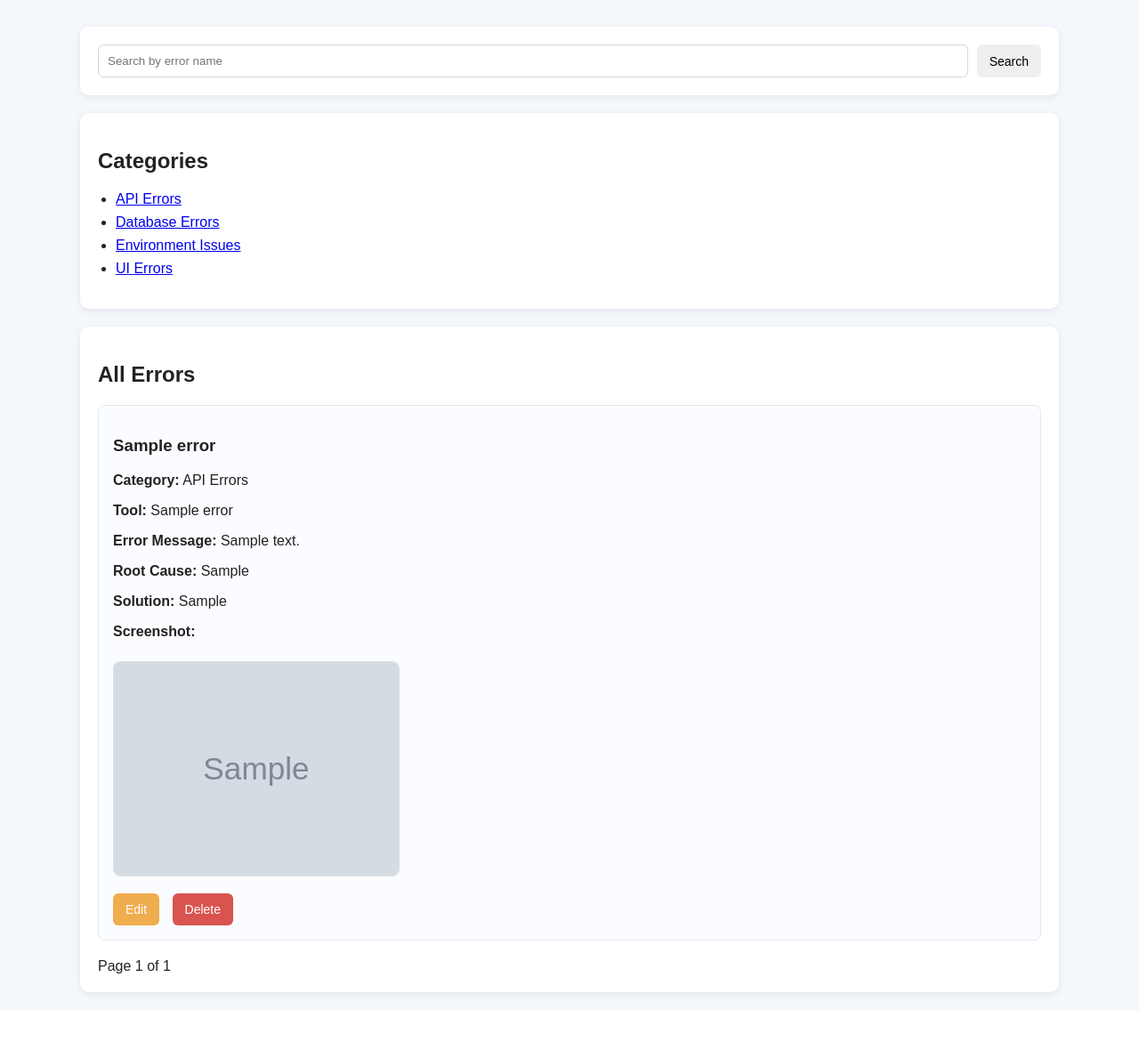
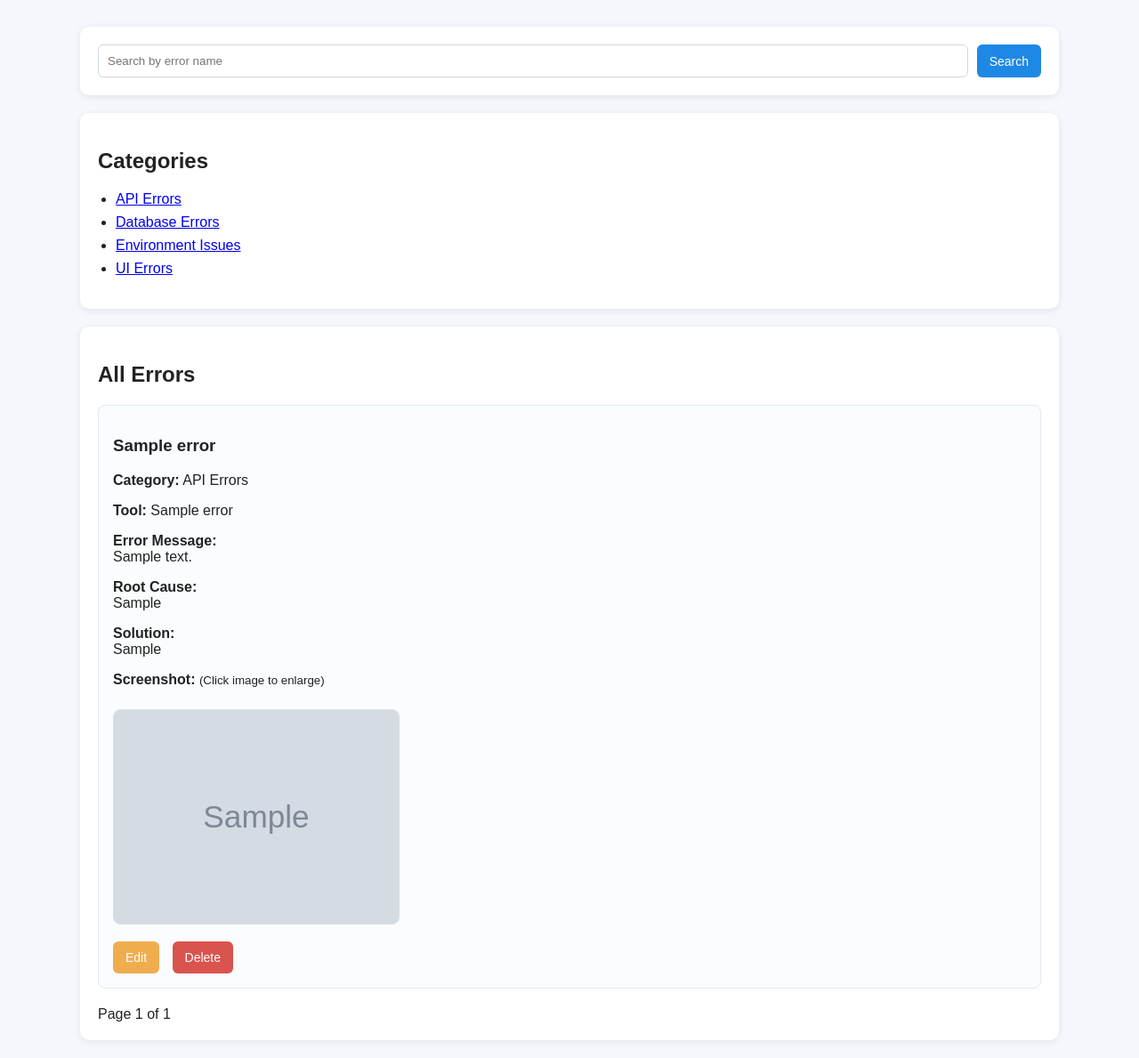
Before and after one commit to AvelaNoganta/MyAutomationErrorsHub, a Flask app: page / in a window 1280 px wide. Shown: the part 105-1294 px from the top of the page at 89% size. Before the commit the page ends 1228 px from the top, so only its background shows below. Run offline with Flask 3, Linux system fonts and the light colour scheme; data comes from the database, SQL or seed files in the repository; tables that the repository leaves empty hold one stand-in row (values such as "Sample post"); grey boxes marked "Sample" are stand-in pictures.

Commit message:
Making the images to be clickable

```diff
--- a/static/style.css
+++ b/static/style.css
@@ -129,3 +129,20 @@ button,
     align-items: center;
     flex-wrap: wrap;
 }
+.clickable-image {
+    max-width: 320px;
+    width: 100%;
+    border-radius: 8px;
+    border: 1px solid #ddd;
+    margin-top: 8px;
+    cursor: pointer;
+    transition: transform 0.2s ease;
+}
+
+.clickable-image:hover {
+    transform: scale(1.03);
+}
+
+.image-block a {
+    text-decoration: none;
+}
--- a/templates/home.html
+++ b/templates/home.html
@@ -1,19 +1,31 @@
 {% extends "base.html" %}
 
 {% block content %}
+
 <div class="card">
     <form method="GET" action="{{ url_for('home') }}" class="search-form">
-        <input type="text" name="search" placeholder="Search by error name" value="{{ search }}">
-        <button type="submit">Search</button>
+        <input
+                type="text"
+                name="search"
+                placeholder="Search by error name"
+                value="{{ search }}"
+        >
+
+        <button type="submit" class="btn btn-primary">
+            Search
+        </button>
     </form>
 </div>
 
 <div class="card">
     <h2>Categories</h2>
+
     <ul class="category-list">
         {% for category in categories %}
         <li>
-                <a href="{{ url_for('view_category', category_id=category.id) }}">{{ category.name }}</a>
+            <a href="{{ url_for('view_category', category_id=category.id) }}">
+                {{ category.name }}
+            </a>
         </li>
         {% endfor %}
     </ul>
@@ -23,46 +35,110 @@
     <h2>All Errors</h2>
 
     {% if errors %}
+
     {% for error in errors %}
+
     <div class="error-card">
+
         <h3>{{ error.error_name }}</h3>
-                <p><strong>Category:</strong> {{ error.category_name }}</p>
-                <p><strong>Tool:</strong> {{ error.tool_name or '' }}</p>
-                <p><strong>Error Message:</strong> {{ error.error_message or '' }}</p>
-                <p><strong>Root Cause:</strong> {{ error.root_cause or '' }}</p>
-                <p><strong>Solution:</strong> {{ error.solution or '' }}</p>
+
+        <p>
+            <strong>Category:</strong>
+            {{ error.category_name }}
+        </p>
+
+        <p>
+            <strong>Tool:</strong>
+            {{ error.tool_name or 'Not specified' }}
+        </p>
+
+        <p>
+            <strong>Error Message:</strong><br>
+            {{ error.error_message or 'No error message supplied' }}
+        </p>
+
+        <p>
+            <strong>Root Cause:</strong><br>
+            {{ error.root_cause or 'Not recorded' }}
+        </p>
+
+        <p>
+            <strong>Solution:</strong><br>
+            {{ error.solution or 'No solution recorded' }}
+        </p>
 
         {% if error.image_path %}
         <div class="image-block">
-                        <p><strong>Screenshot:</strong></p>
-                        <img src="{{ url_for('uploaded_file', filename=error.image_path) }}" alt="Error Screenshot">
+            <p>
+                <strong>Screenshot:</strong>
+                <small>(Click image to enlarge)</small>
+            </p>
+
+            <a href="{{ url_for('uploaded_file', filename=error.image_path) }}" target="_blank">
+                <img
+                        src="{{ url_for('uploaded_file', filename=error.image_path) }}"
+                        alt="Error Screenshot"
+                        class="clickable-image"
+                >
+            </a>
         </div>
         {% endif %}
 
         <div class="actions">
-                    <a class="btn btn-edit" href="{{ url_for('edit_error', error_id=error.id) }}">Edit</a>
-                    <a class="btn btn-delete"
+
+            <a
+                    class="btn btn-edit"
+                    href="{{ url_for('edit_error', error_id=error.id) }}"
+            >
+                Edit
+            </a>
+
+            <a
+                    class="btn btn-delete"
                     href="{{ url_for('delete_error', error_id=error.id) }}"
-                       onclick="return confirm('Are you sure you want to delete this error?');">
+                    onclick="return confirm('Are you sure you want to delete this error?');"
+            >
                 Delete
             </a>
+
         </div>
+
     </div>
+
     {% endfor %}
+
     {% else %}
+
     <p>No errors found.</p>
+
     {% endif %}
 
     <div class="pagination">
+
         {% if page > 1 %}
-            <a class="btn" href="{{ url_for('home', page=page-1, search=search) }}">Previous</a>
+        <a
+                class="btn"
+                href="{{ url_for('home', page=page-1, search=search) }}"
+        >
+            Previous
+        </a>
         {% endif %}
 
-        <span>Page {{ page }} of {{ total_pages }}</span>
+        <span>
+            Page {{ page }} of {{ total_pages }}
+        </span>
 
         {% if page < total_pages %}
-            <a class="btn" href="{{ url_for('home', page=page+1, search=search) }}">Next</a>
+        <a
+                class="btn"
+                href="{{ url_for('home', page=page+1, search=search) }}"
+        >
+            Next
+        </a>
         {% endif %}
+
     </div>
+
 </div>
+
 {% endblock %}
```
Also changed, not shown: templates/category.html (+24 -6 lines), templates/edit_error.html (+17 -1 lines), 1 other file. Lines whose indentation alone changed are shown as unchanged.
